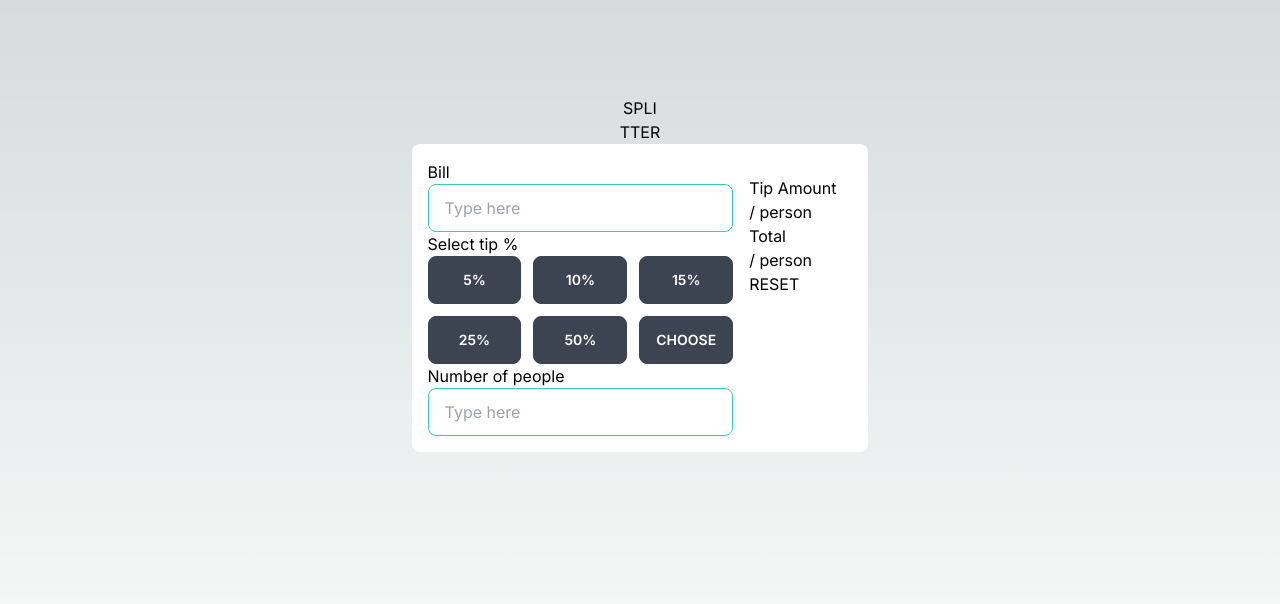
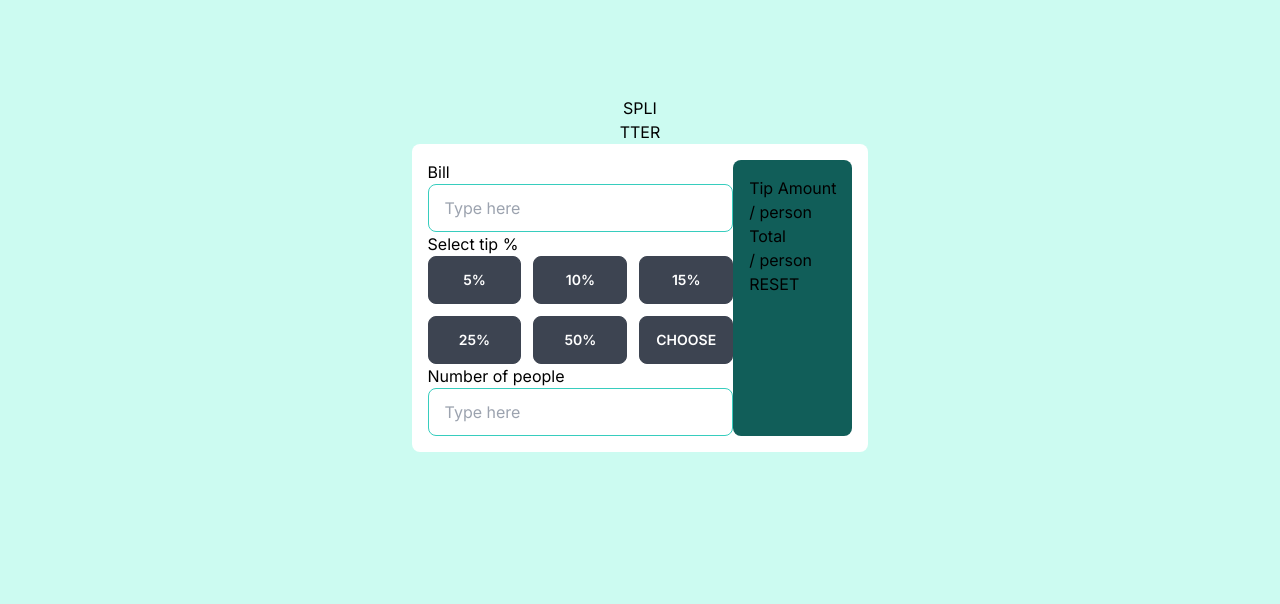
Before and after one commit to rogan-templer/frontend-mentor-exercises, a Next.js app in the folder tip-calculator-app-main/tip-calculator/: page / in a window 1280 px wide. Shown: the top 604 px of the page. Built offline with nearby package versions, Linux system fonts and the light colour scheme.

Commit message:
context set up

```diff
--- a/tip-calculator-app-main/tip-calculator/src/components/Calculator/MainTile.js
+++ b/tip-calculator-app-main/tip-calculator/src/components/Calculator/MainTile.js
@@ -1,14 +1,53 @@
-import React, { useState } from "react";
+import React, { useState, createContext, useContext, useReducer } from "react";
 import TipCalculation from "./TipCalculationDisplay";
 import TipCalculationInputs from "./TipCalculationInputs";
+import { DISPATCH_ACTION } from "./constants";
+
+export const TipFormContext = createContext({});
+
+const InitialFormState = {
+  fivePercent: 5/100,
+  tenPercent: 10/100,
+  fifteenPercent: 15/100,
+  twentyFivePercent: 25/100,
+  fiftyPercent: 50/100,
+  userChoice: ''
+}
 
 export default function MainTile() {
   // useContext - look at the bonus calculator for an example on how you can do this.
+  const [formState, dispatch] = useReducer(reducer, InitialFormState);
+
+  const stateData = useContext(TipFormContext);
 
   return (
-    <div className="rounded-lg bg-white p-4 flex flex-row">
-      <TipCalculationInputs />
-      <TipCalculation />
-    </div>
+    <>
+    <TipFormContext.Provider value={formState}>
+      {console.log('formstate:', formState)}
+      <form>
+        <div className="rounded-lg bg-white p-4 flex flex-row">
+          <TipCalculationInputs />
+          <TipCalculation />
+        </div>
+      </form>
+    </TipFormContext.Provider>
+    </>
   );
 }
+
+function reducer(state, action) {
+  switch (action.type) {
+    case DISPATCH_ACTION.addFivePercent:
+      return { ...state, fivePercent: action.payload.fivePercent };
+    case DISPATCH_ACTION.addTenPercent:
+      return { ...state, tenPercent: action.payload.tenPercent };
+    case DISPATCH_ACTION.addFifteenPercent:
+      return { ...state, fifteenPercent: action.payload.fifteenPercent };
+    case DISPATCH_ACTION.addTwentyFivePercent:
+      return { ...state, twentyFivePercent: action.payload.twentyFivePercent };
+    case DISPATCH_ACTION.addFiftyPercent:
+      return { ...state, fiftyPercent: action.payload.fiftyPercent };
+    case DISPATCH_ACTION.addUserChoice:
+      return { ...state, userChoice: action.payload.userChoice };
+  }
+}
--- a/tip-calculator-app-main/tip-calculator/src/components/Calculator/TipCalculationDisplay.js
+++ b/tip-calculator-app-main/tip-calculator/src/components/Calculator/TipCalculationDisplay.js
@@ -2,7 +2,7 @@ import React, { useState } from "react";
 
 export default function TipCalculationDisplay() {
   return (
-    <div className="rounded-lg bg-red p-4">
+    <div className="rounded-lg bg-teal-800 p-4">
       <div>
         <h1>Tip Amount</h1>
         <h3>/ person</h3>
--- /dev/null
+++ b/tip-calculator-app-main/tip-calculator/src/components/Calculator/constants.js
@@ -0,0 +1,8 @@
+export const DISPATCH_ACTION = {
+  addFivePercent: "add five percent",
+  addTenPercent: "add ten percent",
+  addFifteenPercent: "add fifteen percent",
+  addTwentyFivePercent: "add twenty five percent",
+  addFiftyPercent: "add fifty percent",
+  addUserChoice: "add user choice",
+}
--- a/tip-calculator-app-main/tip-calculator/src/pages/index.js
+++ b/tip-calculator-app-main/tip-calculator/src/pages/index.js
@@ -7,7 +7,7 @@ const inter = Inter({ subsets: ["latin"] });
 export default function Home() {
   return (
     <main
-      className={`flex min-h-screen flex-col items-center p-24 ${inter.className}`}
+      className={`flex min-h-screen flex-col items-center p-24 bg-teal-100 ${inter.className}`}
     >
       <h1>SPLI</h1>
       <h1>TTER</h1>
```
